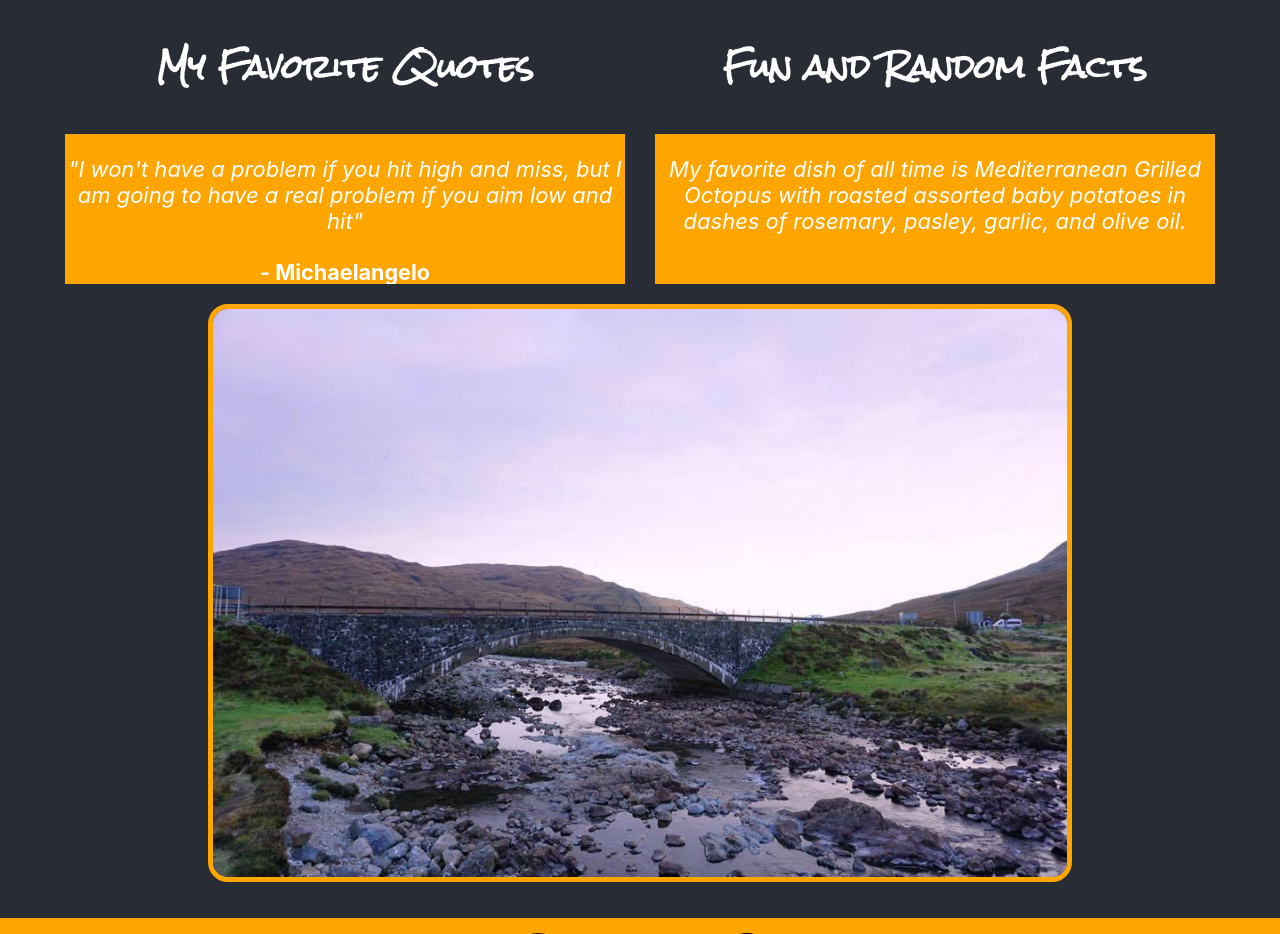
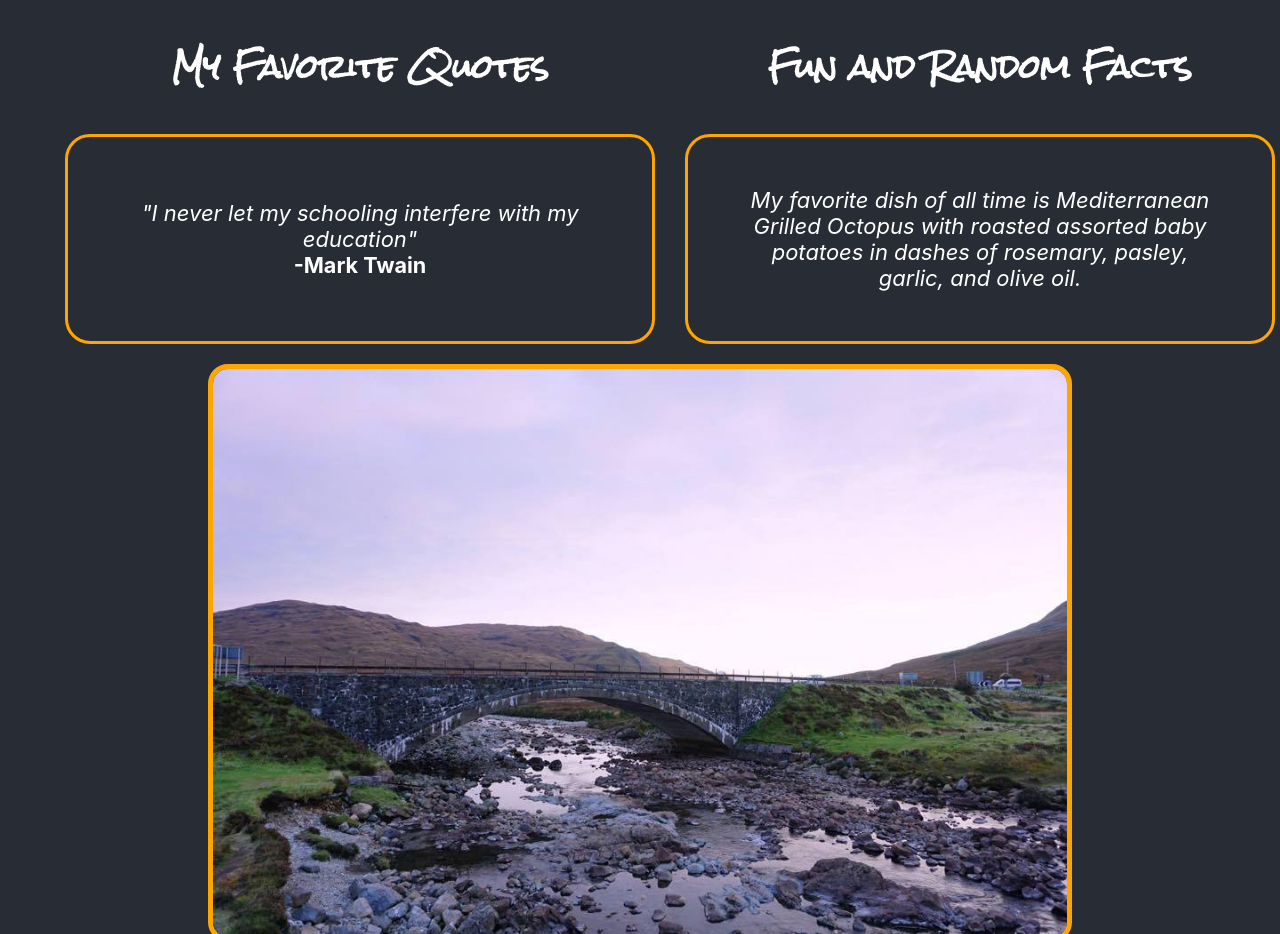
Before and after one commit to cesarsiguencia/my-react-portfolio, a React (Create React App) app: page / in a window 1280 px wide. Shown: the part 1180-2114 px from the top of the page. Built offline with nearby package versions, Linux system fonts and the light colour scheme.

Commit message:
styled quote carousels

```diff
--- a/src/App.css
+++ b/src/App.css
@@ -222,12 +222,10 @@
 .aboutme--quotes{
   font-style: italic;
   font-size: 22px;
-  margin-bottom: 25px;
 }
 
 .aboutme--facts{
   font-size: 22px;
-  margin-bottom: 25px;
 }
 
 .aboutme--gifs{
@@ -249,21 +247,30 @@
 }
 
 .carousel-container {
-  background-color: orange;
+  border: orange 3px solid;
+  border-radius: 25px;
+}
+
+.carousel--div{
+  width: 80%;
+  margin: 50px auto;
   display: flex;
   flex-wrap: nowrap;
   overflow: hidden;
-  height: 150px;
 
 }
 
-.carousel-item {
-  /* display: flex; */
-  /* align-items: center; */
-  /* justify-content: center; */
+.carousel-block{
   min-width: 100%;
   width: 100%;
-  transition: 1s cubic-bezier(0.1, 0.1, 0.1, 1.5)
+  transition: 1s cubic-bezier(0.1, 0.1, 0.1, 1.5);
+  margin: auto;
+}
+
+.carousel-item {
+  width: 100%;
+  margin: auto auto;
+  transition: 1s cubic-bezier(0.1, 0.1, 0.1, 1.5);
 }
 
 /* Footer */
@@ -639,9 +646,9 @@ li {
     font-size: 20px
   }
 
-  .body-divs{
+  /* .body-divs{
    margin: 25px auto;
-  }
+  } */
 
   .body-texts{
     width: 90%;
--- /dev/null
+++ b/src/Components/Carousels/facts.js
@@ -0,0 +1,63 @@
+import React, {useState, useEffect } from 'react'
+
+const FactsCarousel = () => {
+
+    const facts = [
+        {
+            fact: "My favorite dish of all time is Mediterranean Grilled Octopus with roasted assorted baby potatoes in dashes of rosemary, pasley, garlic, and olive oil."
+        },
+        {
+            fact: "In college, I learned through a professor that I have perfect pitch."
+        },
+        {
+            fact: "My top three favorite books of all time are The Alchemist, The Book Thief, and The Power of Now."
+        },
+        {
+            fact: "I enjoy taking apart and fixing bicyles and Apple products."
+        },
+        {
+            fact: `I'm a little "old school". I like very old cars, trains, enjoy collecting old tech, vintage video games, and have a special place in my heart for tape cassetes,`
+        },
+        {
+            fact: `And to add on to that, all my favorite music comes from the 70s, 80s, and 90s, including rock, RnB and Hip Hop!`
+        }
+]
+
+    const [currentIndex, setCurrentIndex] = useState(0)
+
+    const carouselInfiniteScroll = () => {
+        if(currentIndex === facts.length-1){
+            return setCurrentIndex(0)
+        }
+        return setCurrentIndex(currentIndex+1)
+    }
+
+    useEffect(() => {
+        const interval = setInterval(() => {carouselInfiniteScroll()}, 12000)
+
+        // return () => clearInterval(interval)
+    })
+
+    return (
+            <div className="carousel-container" >
+                <div className='carousel--div'>
+                    {facts.map((item, index) => {
+
+                      return <div className="carousel-block">
+                            <p className="aboutme--quotes carousel-item" style={{transform:`translate(-${currentIndex * 100}%)`}} key={index}>{item.fact}</p>
+
+                        </div>
+                         })}
+                    </div>
+
+
+
+
+
+
+    </div>
+    )
+
+}
+
+export default FactsCarousel
--- /dev/null
+++ b/src/Components/Carousels/qoutes.js
@@ -0,0 +1,73 @@
+import React, {useState, useEffect } from 'react'
+
+const QuoteCarousel = () => {
+
+    const quotes = [
+        {
+            quote:`"I never let my schooling interfere with my education"`,
+            person: "-Mark Twain"
+        },
+        {
+            quote: `"If you want something you've never had, you must be willing to do something you've never done."`,
+            person: "-Thomas Jefferson"
+        },
+        {
+            quote: `"I won't have a problem if you hit high and miss, but I am going to have a real problem if you aim low and hit"`,
+            person: "- Michaelangelo",
+        },
+
+        {
+            quote: `"We are what you repeatedly do, excellence then, is not and act, but a habit",
+            `,
+            person: "- Aristotle",
+        },
+        {
+            quote: `"When we hit out lowest point, we are open to the greatest change"`,
+            person: "-Legend of Korra Nickelodeon Series",
+        },
+
+]
+
+    const [currentIndex, setCurrentIndex] = useState(0)
+
+    const carouselInfiniteScroll = () => {
+        if(currentIndex === quotes.length-1){
+            return setCurrentIndex(0)
+        }
+        return setCurrentIndex(currentIndex+1)
+    }
+
+    useEffect(() => {
+        const interval = setInterval(() => {carouselInfiniteScroll()}, 9000)
+
+        // return () => clearInterval(interval)
+    })
+
+    return (
+        <div className="carousel-container" >
+
+
+
+                <div className='carousel--div'>
+                { quotes.map((item, index) => {
+                return     <div className="carousel-block">
+                            <p className="aboutme--quotes carousel-item" style={{transform:`translate(-${currentIndex * 100}%)`}} key={index}>{item.quote}</p>
+                            <h5 className="carousel-item" style={{transform:`translate(-${currentIndex * 100}%)`}} key={index}>
+                            {item.person}
+                            </h5>
+                    </div>
+                      })}
+                </div>
+
+
+
+
+
+
+
+        </div>
+    )
+
+}
+
+export default QuoteCarousel
--- a/src/pages/Home.js
+++ b/src/pages/Home.js
@@ -10,50 +10,15 @@ import spanish from '../media/icons/spanish.png'
 
 import sparrow from '../media/icons/sparrow.gif'
 
+import QuoteCarousel from '../Components/Carousels/qoutes'
+
+import FactsCarousel from '../Components/Carousels/facts'
+
 // import { carouselButtons } from '../utils/helpers'
 
 const Home= () => {
 
-    // const[carousel, setCarousel] = useState(0);
 
-    // useEffect(() => {
-    //     carouselButtons()
-    // })
-
-    const data = [
-        {
-            quote: `"I won't have a problem if you hit high and miss, but I am going to have a real problem if you aim low and hit"`,
-            person: "- Michaelangelo",
-            fact: "My favorite dish of all time is Mediterranean Grilled Octopus with roasted assorted baby potatoes in dashes of rosemary, pasley, garlic, and olive oil."
-        },
-
-        {
-            quote: `"We are what you repeatedly do, excellence then, is not and act, but a habit",
-            `,
-            person: "- Aristotle",
-            fact: "I learned in college through a professor that I have perfect pitch."
-        },
-        {
-            quote: `"When we hit out lowest point, we are open to the greatest change"`,
-            person: "-Legend of Korra Nickelodeon Series",
-            fact: `I'm a little "old school". I like very old cars, enjoy collecting old tech, have a special place in my heart for tape cassetes, and all my favorite music comes from the 70s, 80s, and 90s, including rock, RnB and Hip Hop.`
-        }
-]
-
-    const [currentIndex, setCurrentIndex] = useState(0)
-
-    const carouselInfiniteScroll = () => {
-        if(currentIndex === data.length-1){
-            return setCurrentIndex(0)
-        }
-        return setCurrentIndex(currentIndex+1)
-    }
-
-    useEffect(() => {
-        const interval = setInterval(() => {carouselInfiniteScroll()}, 6000)
-
-        // return () => clearInterval(interval)
-    })
 
     return(
         <div className="body-divs">
@@ -105,35 +70,8 @@ const Home= () => {
                             My Favorite Quotes
                         </h3>
                     </div>
+                    <QuoteCarousel></QuoteCarousel>
 
-                    {/* <div className="carousel">
-                        <div className="carousel-item">Content 1</div>
-                        <div className="carousel-item carousel-item-selected">Content 2</div>
-                        <div className="carousel-item">Content 3</div> */}
-                        {/* <div className="carousel-nav">
-                            <span className="carousel-button"></span>
-                            <span className="carousel-button carousel-button-selected"></span>
-                            <span className="carousel-button"></span>
-                        </div> */}
-
-                    {/* </div> */}
-
-                    <div className="carousel-container" >
-                        { data.map((item, index) => {
-
-
-                            return <div className="carousel-item">
-                                     <p className="aboutme--quotes carousel-item" style={{transform:`translate(-${currentIndex * 100}%)`}} key={index}>{item.quote}</p>
-                                     <h5 className="carousel-item" style={{transform:`translate(-${currentIndex * 100}%)`}} key={index}>
-                                        {item.person}
-                                     </h5>
-                                </div>
-
-
-
-                        })}
-
-                    </div>
                 </div>
 
                 <div className="aboutme-blocks">
@@ -141,23 +79,10 @@ const Home= () => {
                         <h3>
                             Fun and Random Facts
                         </h3>
-
                     </div>
-
-                    <div className="carousel-container" >
-                        { data.map((item, index) => {
+                    <FactsCarousel></FactsCarousel>
 
 
-                            return <div className="carousel-item">
-                                     <p className="aboutme--quotes carousel-item" style={{transform:`translate(-${currentIndex * 100}%)`}} key={index}>{item.fact}</p>
-
-                                </div>
-
-
-
-                        })}
-
-                    </div>
 
                 </div>
             </div>
```
